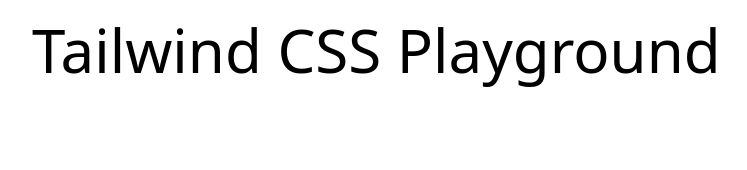
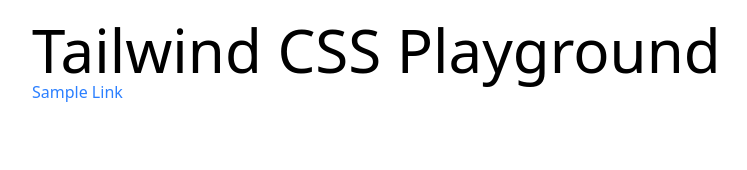
Before and after one commit to ksk1kd/tailwindcss-playground, a React (Vite) app: page / in a window 1280 px wide. Shown: the top 170 px of the page, without its empty margins (228-975 px from the left). Built offline with nearby package versions, Linux system fonts and the light colour scheme.

Commit message:
add pseudo style

```diff
--- a/src/App.tsx
+++ b/src/App.tsx
@@ -3,6 +3,14 @@
     <>
       <div className="container">
         <h1 className="text-6xl">Tailwind CSS Playground</h1>
+        <p>
+          <a
+            href="/"
+            className="text-blue-500 hover:opacity-60 hover:underline"
+          >
+            Sample Link
+          </a>
+        </p>
       </div>
     </>
   )
```
